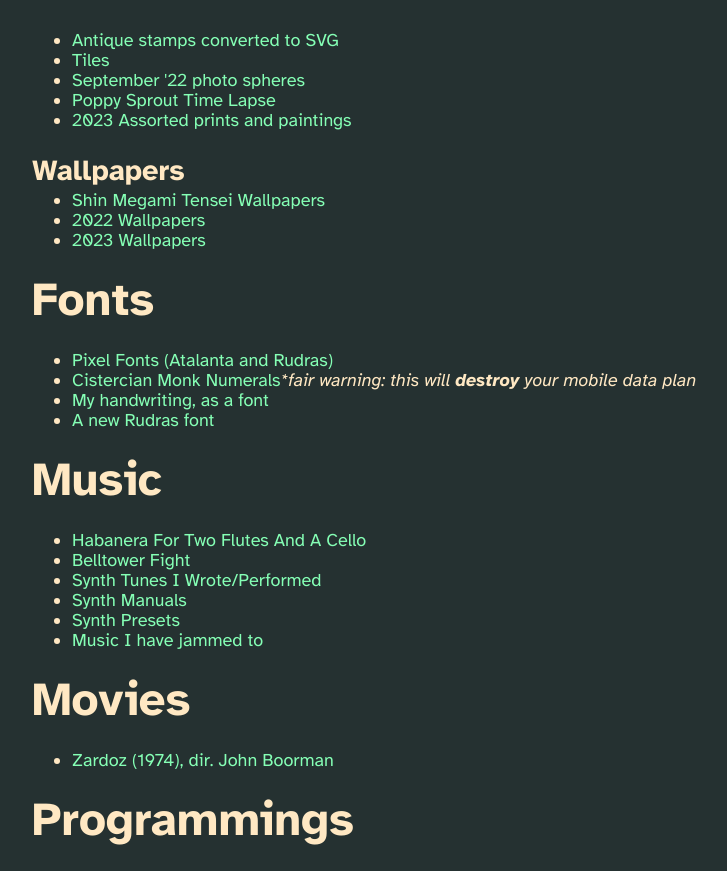
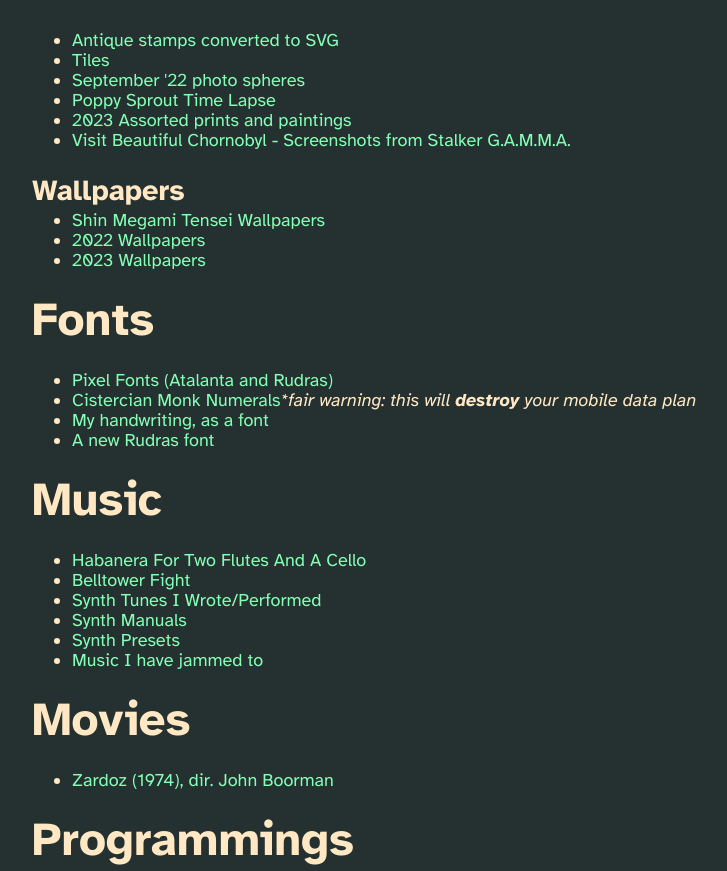
Before and after one commit to Velfi/digital-garden, a SvelteKit app: page / in a window 1280 px wide. Shown: the part 880-1751 px from the top of the page, without its empty margins (176-903 px from the left). Built offline with nearby package versions, Linux system fonts and the light colour scheme.

Commit message:
add link to front page and fix gallery imports

```diff
--- a/src/routes/+page.svelte
+++ b/src/routes/+page.svelte
@@ -80,6 +80,11 @@
     <li><a href="art/2022-09-photospheres">September '22 photo spheres</a></li>
     <li><a href="poppy-sprouts">Poppy Sprout Time Lapse</a></li>
     <li><a href="art/2023-art">2023 Assorted prints and paintings</a></li>
+    <li>
+      <a href="art/visit-beautiful-chornobyl"
+        >Visit Beautiful Chornobyl - Screenshots from Stalker G.A.M.M.A.</a
+      >
+    </li>
   </ul>
 
   <h3>Wallpapers</h3>
```
Also changed, not shown: src/posts/art/visit-beautiful-chornobyl.md (+22 -15 lines), src/posts/fonts/my-handwriting.md (+1 -1 lines), src/posts/fonts/a-new-rudras-font.md (line endings or trailing spaces), 2 other files (tests, documents, lock files or other folders).
